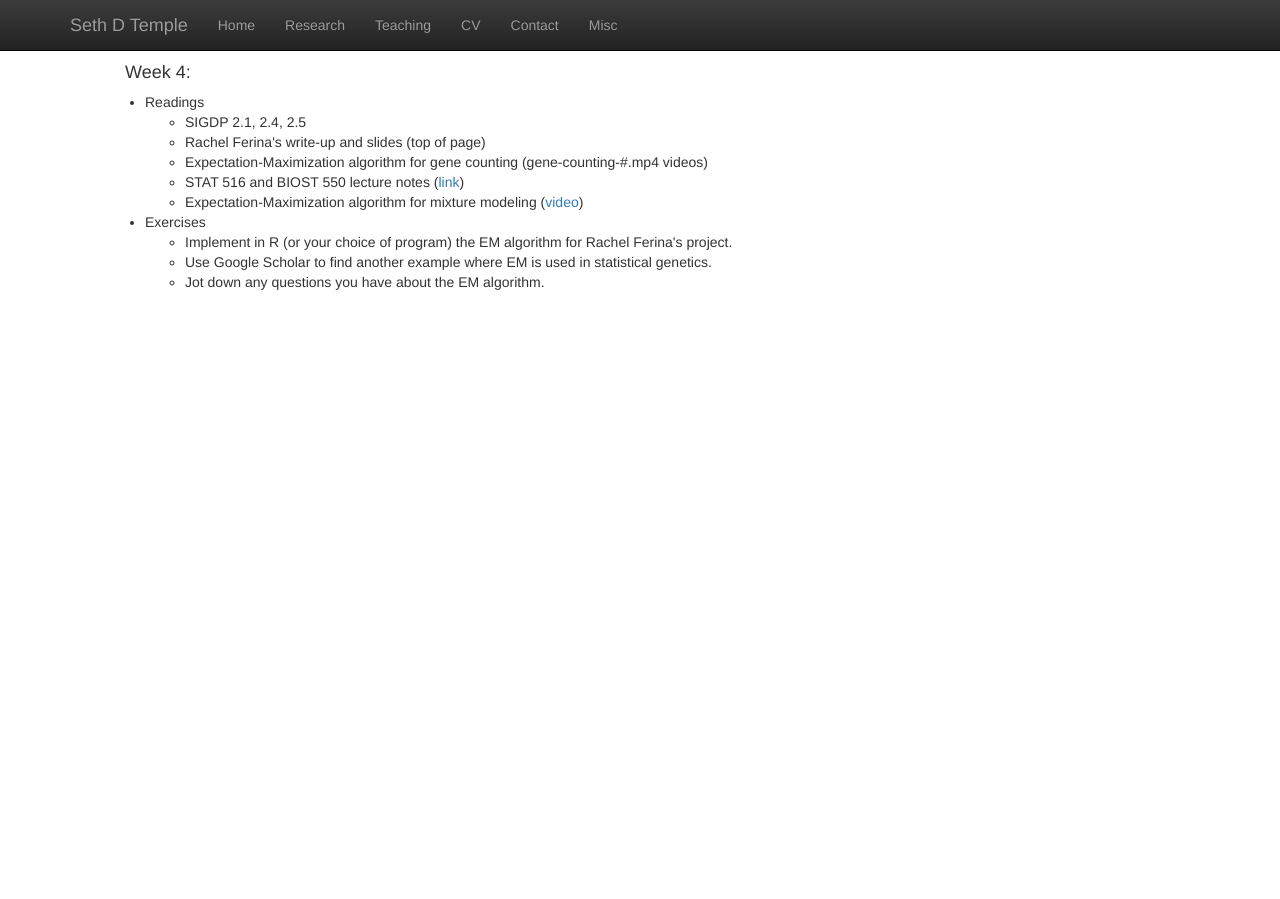
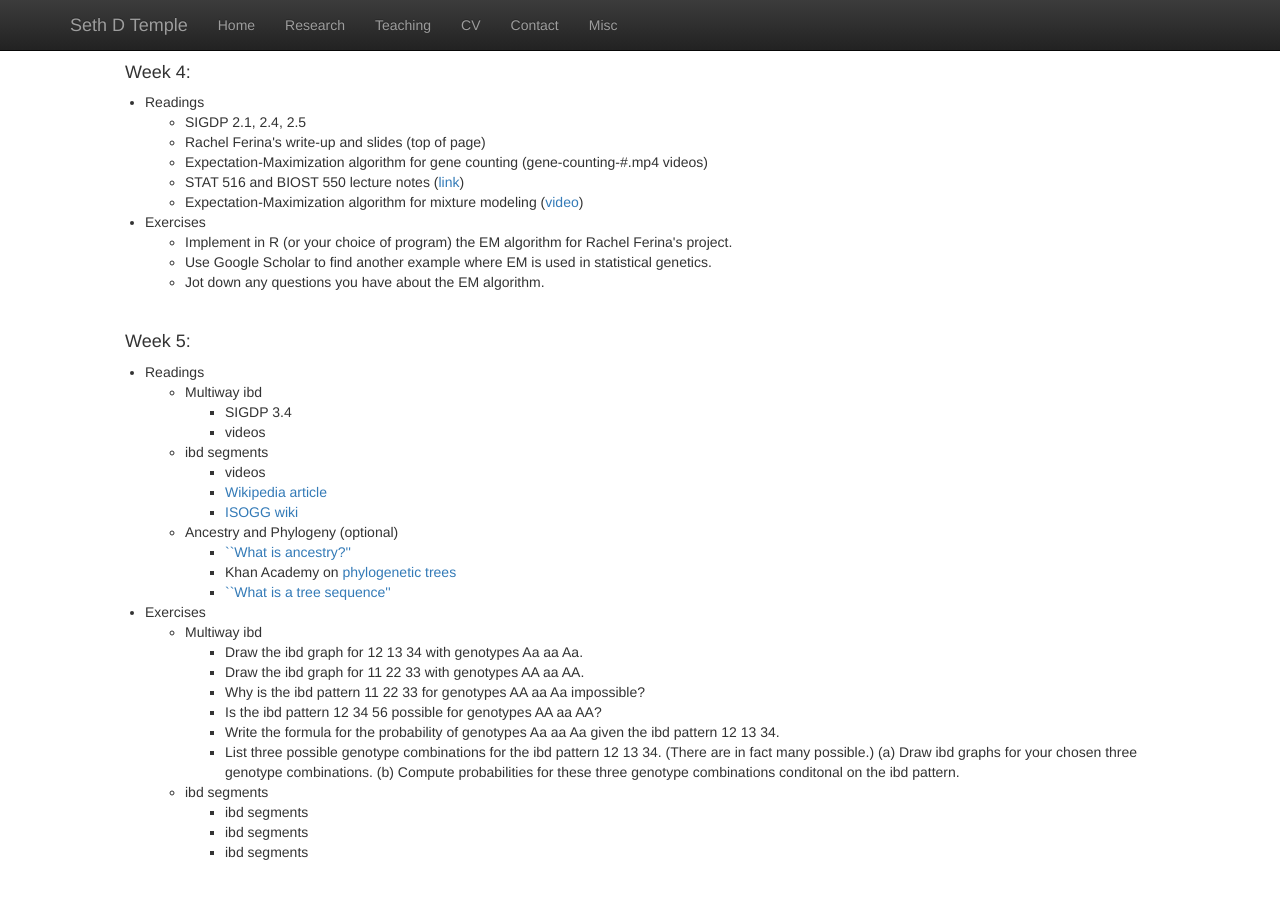
Before and after one commit to sdtemple/sdtemple.github.io, a Jekyll site: the page built from statgen1.html, in a window 1280 px wide and 900 px high, scrolled down 1906 px. Built offline with Jekyll 4.4.1, drawn with Linux system fonts in a browser that asks for light colours; nearby versions of some CDN libraries; library files that are not in the unit come from our copies; before the commit the page ends 2278 px from its top, so only the background shows below that.

Commit message:
Update statgen1.html

```diff
--- a/statgen1.html
+++ b/statgen1.html
@@ -151,3 +151,46 @@ Some assignments will be formally submitted to Canvas for course credit.<br/><br
     </ul>
 </p>
 <br/>
+
+<h4>Week 5:</h4>
+<p class="content" style="padding:0px;margin:0px 20px 0px;">
+<li style="padding:0px;margin:0px 20px 0px;"> Readings </li>
+    <ul>
+        <li style="padding:0px;margin:0px 20px 0px;"> Multiway ibd </li>
+        <ul>
+            <li style="padding:0px;margin:0px 20px 0px;"> SIGDP 3.4 </li>
+            <li style="padding:0px;margin:0px 20px 0px;"> videos </li>
+        </ul>
+        <li style="padding:0px;margin:0px 20px 0px;"> ibd segments </li>
+        <ul>
+            <li style="padding:0px;margin:0px 20px 0px;"> videos </li>
+            <li style="padding:0px;margin:0px 20px 0px;"> <a href = "https://en.wikipedia.org/wiki/Identity_by_descent">Wikipedia article</a> </li>
+            <li style="padding:0px;margin:0px 20px 0px;"> <a href = "https://isogg.org/wiki/Identical_by_descent">ISOGG wiki</a> </li>
+        </ul>
+        <li style="padding:0px;margin:0px 20px 0px;"> Ancestry and Phylogeny (optional) </li>
+        <ul>
+            <li style="padding:0px;margin:0px 20px 0px;"> <a href = "https://journals.plos.org/plosgenetics/article?id=10.1371/journal.pgen.1008624">``What is ancestry?''</a> </li>
+            <li style="padding:0px;margin:0px 20px 0px;"> Khan Academy on <a href = "https://www.khanacademy.org/science/ap-biology/natural-selection/phylogeny/a/phylogenetic-trees">phylogenetic trees</a> </li>
+            <li style="padding:0px;margin:0px 20px 0px;"> <a href = "https://tskit.dev/tutorials/what_is.html">``What is a tree sequence''</a> </li>
+        </ul>
+    </ul>
+<li style="padding:0px;margin:0px 20px 0px;"> Exercises </li>
+    <ul>
+        <li style="padding:0px;margin:0px 20px 0px;"> Multiway ibd </li>
+        <ul>
+            <li style="padding:0px;margin:0px 20px 0px;"> Draw the ibd graph for 12 13 34 with genotypes Aa aa Aa. </li>
+            <li style="padding:0px;margin:0px 20px 0px;"> Draw the ibd graph for 11 22 33 with genotypes AA aa AA. </li>
+            <li style="padding:0px;margin:0px 20px 0px;"> Why is the ibd pattern 11 22 33 for genotypes AA aa Aa impossible? </li>
+            <li style="padding:0px;margin:0px 20px 0px;"> Is the ibd pattern 12 34 56 possible for genotypes AA aa AA? </li>
+            <li style="padding:0px;margin:0px 20px 0px;"> Write the formula for the probability of genotypes Aa aa Aa given the ibd pattern 12 13 34. </li>
+            <li style="padding:0px;margin:0px 20px 0px;"> List three possible genotype combinations for the ibd pattern 12 13 34. (There are in fact many possible.) (a) Draw ibd graphs for your chosen three genotype combinations. (b) Compute probabilities for these three genotype combinations conditonal on the ibd pattern. </li>
+        </ul>
+        <li style="padding:0px;margin:0px 20px 0px;"> ibd segments </li>
+        <ul>
+            <li style="padding:0px;margin:0px 20px 0px;"> ibd segments </li>
+            <li style="padding:0px;margin:0px 20px 0px;"> ibd segments </li>
+            <li style="padding:0px;margin:0px 20px 0px;"> ibd segments </li>
+        </ul>
+    </ul>
+</p>
+<br/>
```
